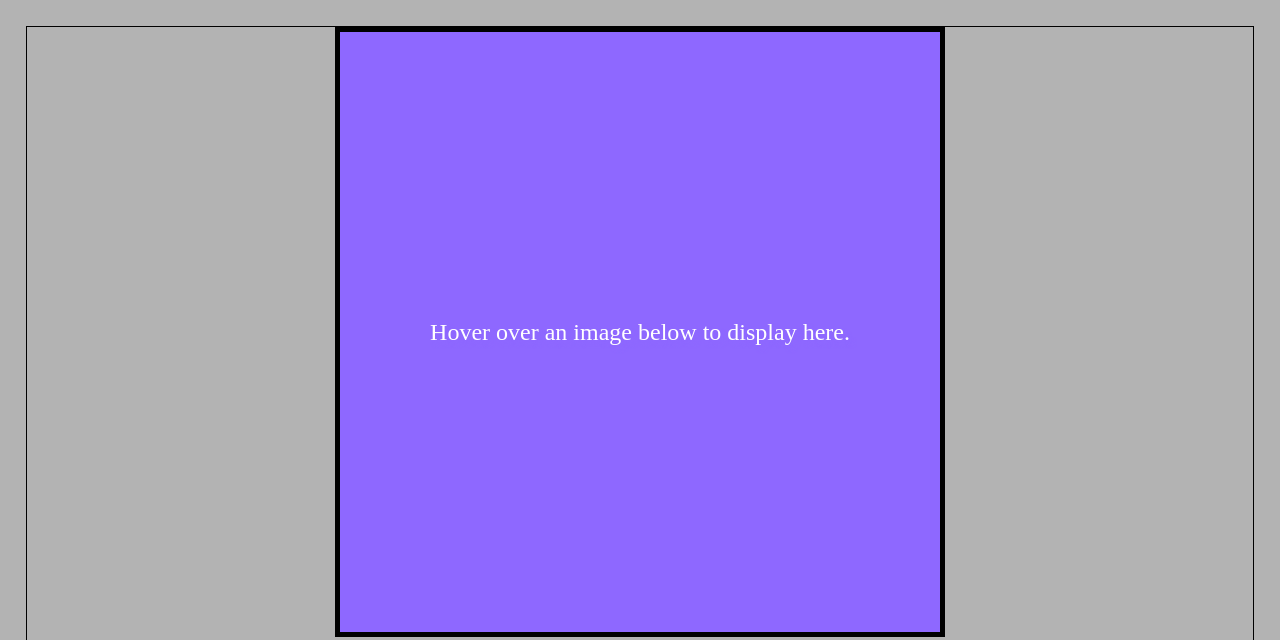
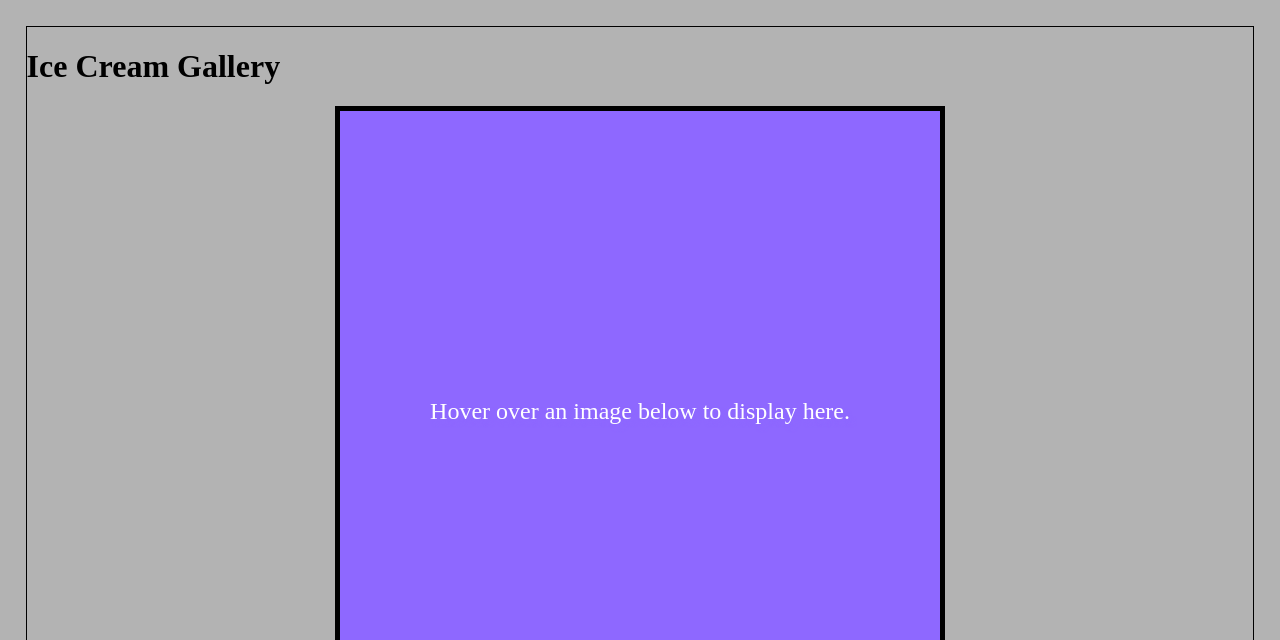
Before and after one commit to rodrigocopetti/wd4e-js-fp, a plain HTML site: page index.html in a window 1280 px wide. Shown: the top 640 px of the page. Drawn offline with Linux system fonts and the light colour scheme.

Commit message:
Adicionado header e main

```diff
--- a/index.html
+++ b/index.html
@@ -9,6 +9,11 @@
 </head>
 
 <body onload="bodyLoad()">
+  <header>
+    <h1>Ice Cream Gallery</h1>
+  </header>
+
+  <main>
 
     <div id="image">
       Hover over an image below to display here.
@@ -32,6 +37,8 @@
     <img class="preview" src="images/icecream_strawberry.png" alt="Strawberry flavored ice cream"
       onmouseover="upDate(this)" onmouseout="unDo()" onfocus="upDate(this)" onblur="unDo()">
 
+  </main>
+
 </body>
 
 </html>
```
Lines whose indentation alone changed are shown as unchanged.
